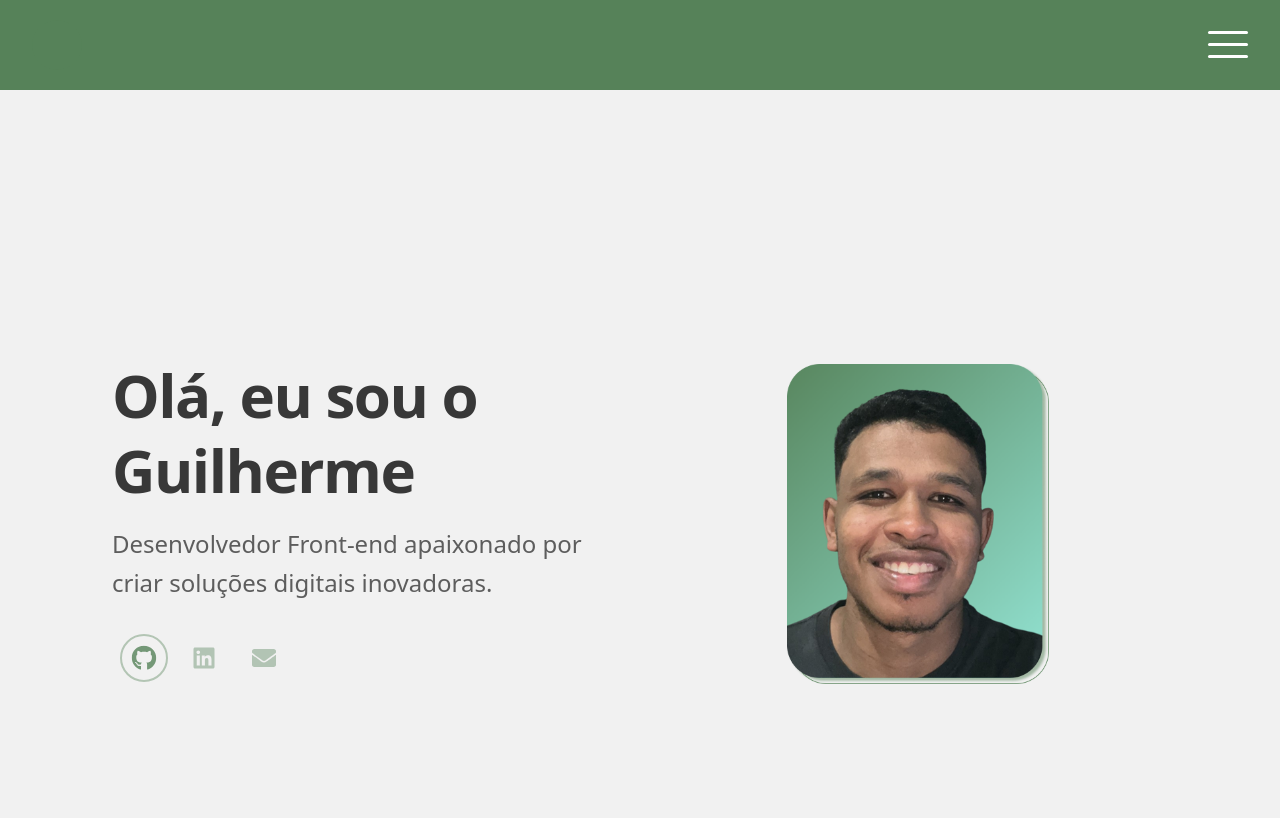
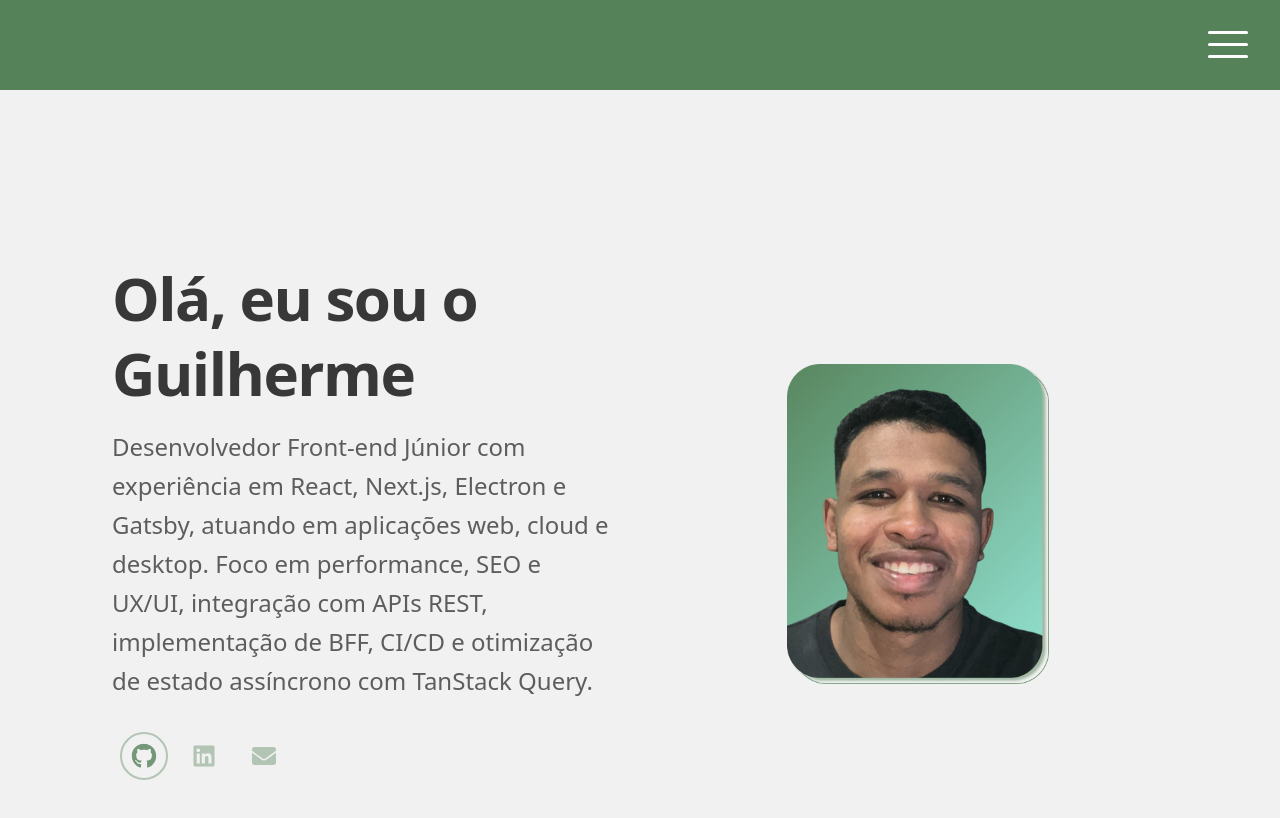
Before and after one commit to Guilherme1Souza/my-portfolio, a Next.js app: page / in a window 1280 px wide. Shown: the top 818 px of the page. Built offline with nearby package versions, Linux system fonts and the light colour scheme.

Commit message:
fix: atualiza descrição do desenvolvedor para incluir habilidades e tecnologias

```diff
--- a/src/components/Header/page.jsx
+++ b/src/components/Header/page.jsx
@@ -107,8 +107,7 @@ export default function Header() {
                 </h1>
 
                 <p className="mt-3 sm:mt-4 text-lg md:text-xl lg:text-2xl text-text leading-relaxed">
-                  Desenvolvedor Front-end apaixonado por criar soluções digitais
-                  inovadoras.
+                Desenvolvedor Front-end Júnior com experiência em React, Next.js, Electron e Gatsby, atuando em aplicações web, cloud e desktop. Foco em performance, SEO e UX/UI, integração com APIs REST, implementação de BFF, CI/CD e otimização de estado assíncrono com TanStack Query.
                 </p>
               </div>
 
```
